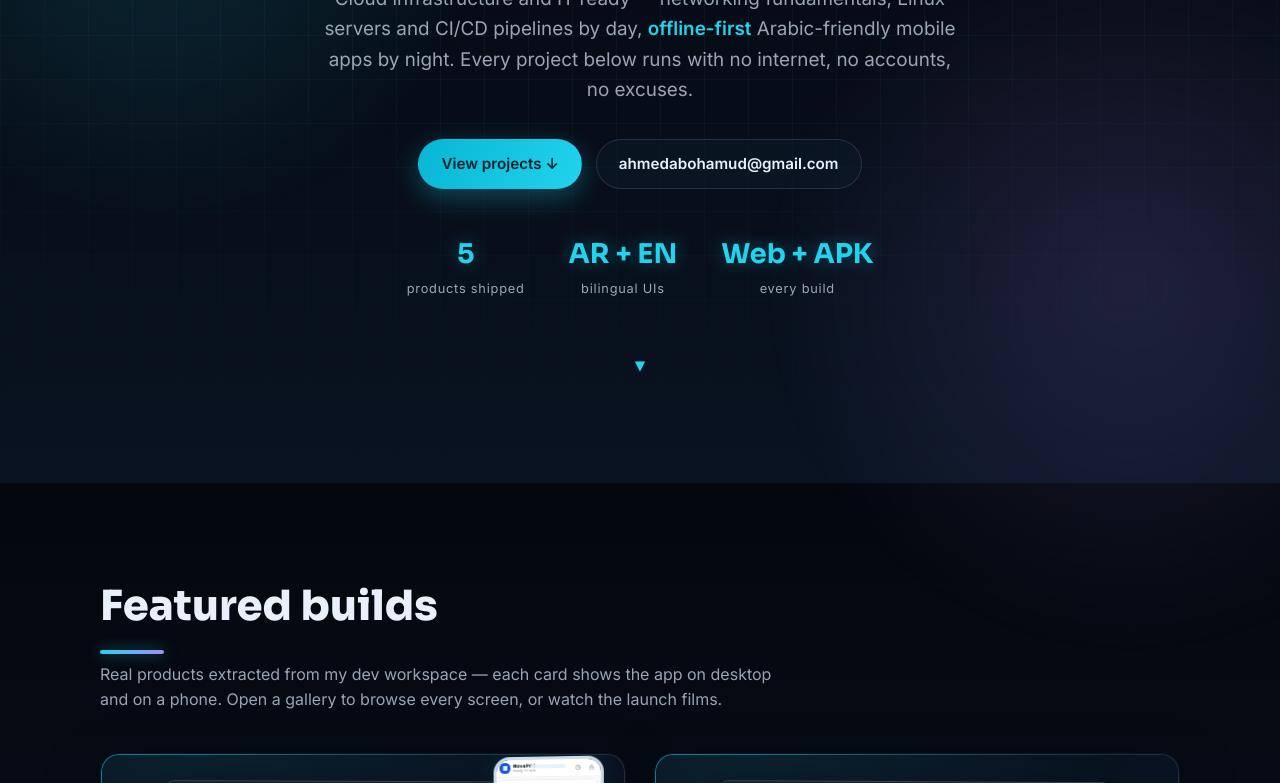
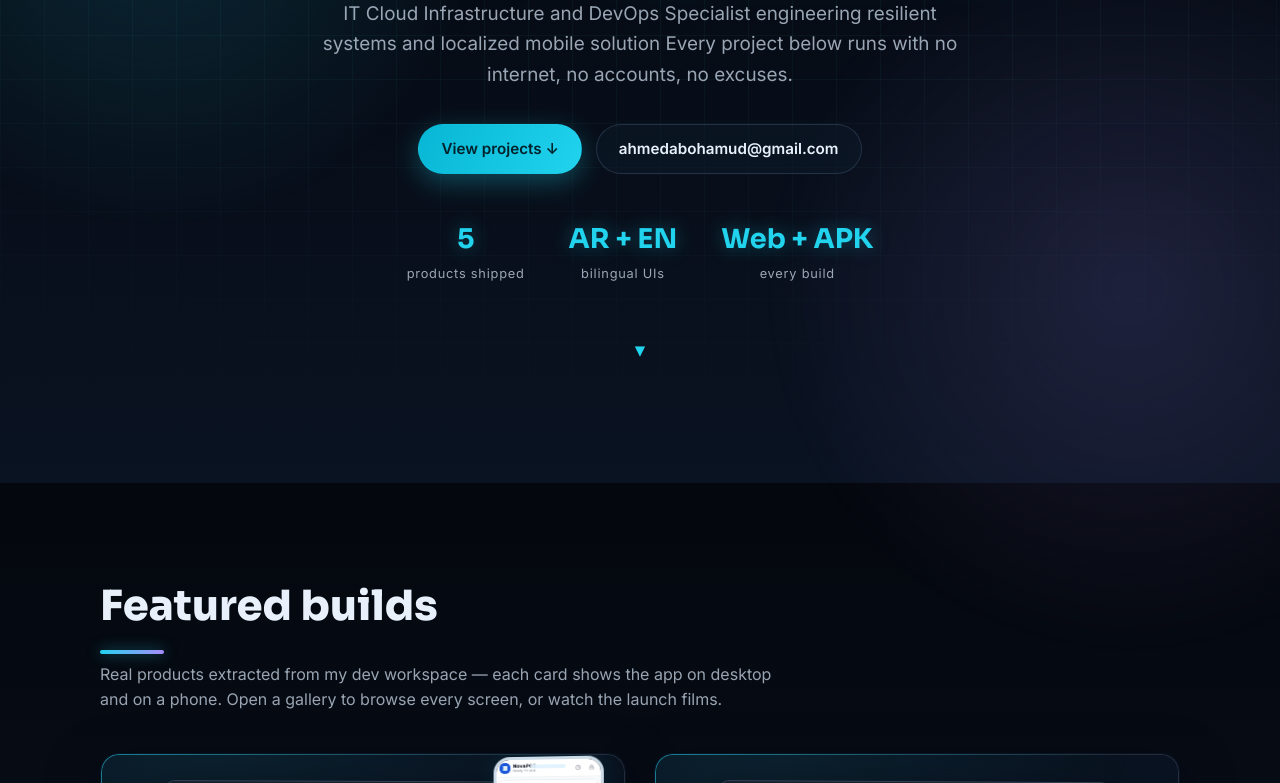
Before and after one commit to Ahmed-Abuhamud/Abohamud_Personal_Portfolio, a plain HTML site: page index.html in a window 1280 px wide. Shown: the part 317-1100 px from the top of the page. Drawn offline with Linux system fonts and the light colour scheme.

Commit message:
Revise tagline in hero section of index.html
Updated tagline to better reflect expertise in IT Cloud Infrastructure and DevOps.

```diff
--- a/index.html
+++ b/index.html
@@ -35,8 +35,7 @@
       <p class="eyebrow reveal">AHMED ABOHAMUD · PORTFOLIO</p>
       <h1 class="reveal">DevOps <span class="grad">Specialist</span></h1>
       <p class="tagline reveal">
-        Cloud infrastructure and IT ready — networking fundamentals, Linux servers and CI/CD
-        pipelines by day, <em>offline-first</em> Arabic-friendly mobile apps by night.
+        IT Cloud Infrastructure and DevOps Specialist engineering resilient systems and localized mobile solution
         Every project below runs with no internet, no accounts, no excuses.
       </p>
       <div class="hero-ctas reveal">
```
